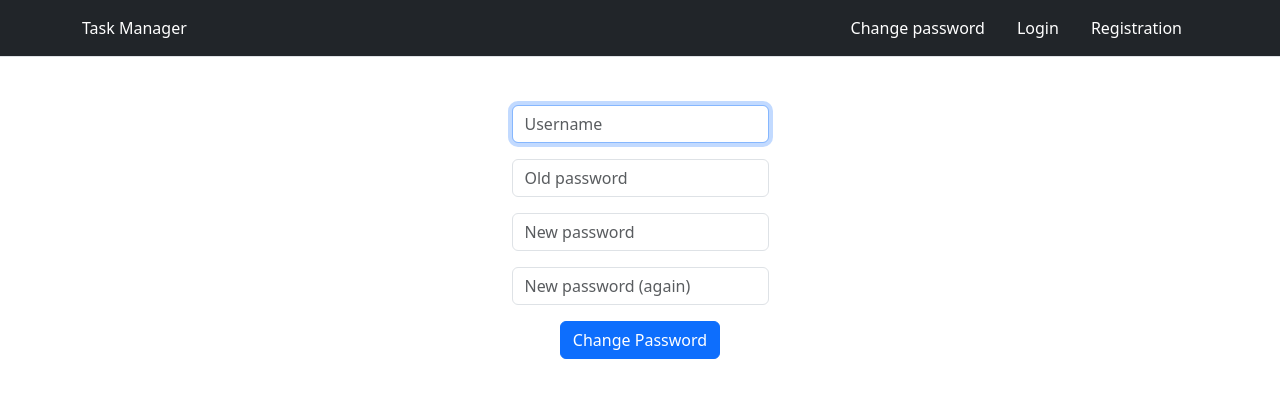
After one commit to KirylDorakh/task_manager, a Flask app: page /change_password in a window 1280 px wide. The commit adds this page. Shown: the top 398 px of the page. Run offline with Flask 3, Linux system fonts and the light colour scheme.

Commit message:
Change password logic and page

```diff
--- a/run.py
+++ b/run.py
@@ -143,9 +143,78 @@ def register():
         return render_template("register.html")
 
 
-@app.route("/test")
-def test():
-    return render_template("test.html")
+@app.route("/change_password", methods=["GET", "POST"])
+def change_password():
+
+    # If method POST
+    if request.method == "POST":
+
+        # If user is not log in
+        if not session.get("username"):
+            username = request.form.get("username")
+
+            # Ensure username was submitted
+            if not username:
+                return render_template("change_password.html",  apology="Please, write an username")
+
+            # Query database for user's information
+            user = User.query.filter_by(username=username).first()
+
+            # Ensure username exists
+            if not user:
+                return render_template("change_password.html",  apology="Please, write a correct username")
+
+        else:
+            user = User.query.filter_by(username=session["username"]).first()
+
+            # Ensure username exists
+            if not user:
+                return render_template("change_password.html",  apology="Invalid user")
+
+        old_password = request.form.get("old_password")
+        new_password = request.form.get("new_password")
+        confirmation = request.form.get("confirmation")
+
+        # Ensure old password was submitted
+        if not old_password:
+            return render_template("change_password.html",  apology="must provide old password")
+
+        # Ensure old password is correct
+        elif not user.check_password(old_password):
+            return render_template("change_password.html",  apology="invalid old password")
+
+        # Ensure mew password was submitted
+        elif not new_password:
+            return render_template("change_password.html",  apology="must provide new password")
+
+        # Ensure confirmation was submitted
+        elif not confirmation:
+            return render_template("change_password.html",  apology="must provide confirmation of new password")
+
+        # Ensure new password and confirmation match
+        elif new_password != confirmation:
+            return render_template("change_password.html",  apology="new password and new password confirmation don't match")
+
+
+        # Change password and commit the update
+        try:
+            user.set_password(new_password)
+            db.session.commit()
+        except Exception as e:
+            db.session.rollback()
+            return render_template("change_password.html",  apology="DB error: " + str(e))
+        else:
+            # Logout user
+            session.clear()
+            # Redirect to login page
+            return render_template("login.html", success="Password was changed! Please log in with your new password")
+
+    # If method GET and user is logged in
+    elif session.get("username"):
+        return render_template("change_password.html")
+
+    # If method GET and user is not logged in
+    return render_template("change_password.html")
 
 
 if __name__ == '__main__':
--- /dev/null
+++ b/templates/change_password.html
@@ -0,0 +1,34 @@
+{% extends "layout.html" %}
+
+{% block title %}
+    Change password
+{% endblock %}
+
+{% block main %}
+    <form action="/change_password" method="post">
+        {% if not session.get("username") %}
+            <div class="mb-3">
+                <input autocomplete="off" autofocus class="form-control mx-auto w-auto" name="username" placeholder="Username" type="text">
+            </div>
+            <div class="mb-3">
+                <input autocomplete="off" class="form-control mx-auto w-auto" name="old_password" placeholder="Old password" type="password">
+            </div>
+        {% else %}
+            <div class="mb-3">
+                <input autocomplete="off" autofocus class="form-control mx-auto w-auto" name="old_password" placeholder="Old password" type="password">
+            </div>
+        {% endif %}
+        <div class="mb-3">
+            <input class="form-control mx-auto w-auto" name="new_password" placeholder="New password" type="password">
+        </div>
+        <div class="mb-3">
+            <input class="form-control mx-auto w-auto" name="confirmation" placeholder="New password (again)" type="password">
+        </div>
+        <button class="btn btn-primary" type="submit">Change Password</button>
+    </form>
+    {% if apology %}
+        <div class="alert alert-danger mt-3" role="alert">
+            <p>{{ apology }}</p>
+        </div>
+    {% endif %}
+{% endblock %}
--- a/templates/layout.html
+++ b/templates/layout.html
@@ -35,12 +35,21 @@
                       Tasks
                     </a>
                   </li>
-                  <li >
-                    <a href="/logout" class="nav-link text-white" >
-                      Log Out
+                  <li class="nav-item dropdown">
+                    <a class="nav-link dropdown-toggle text-white" href="#" id="userDropdown" role="button" data-bs-toggle="dropdown" aria-expanded="false">
+                      {{ session.get("username") }}
+                    </a>
+                    <ul class="dropdown-menu" aria-labelledby="userDropdown">
+                      <li><a class="dropdown-item" href="/change_password">Change password</a></li>
+                      <li><a class="dropdown-item" href="/logout">Logout</a></li>
+                    </ul>
+                  </li>
+                  {% else %}
+                  <li>
+                    <a href="/change_password" class="nav-link text-white">
+                      Change password
                     </a>
                   </li>
-                  {% else %}
                   <li>
                     <a href="/login" class="nav-link text-white">
                       Login
@@ -65,6 +74,9 @@
         <footer class="mb-5">
 
         </footer>
+
+        <script src="https://cdn.jsdelivr.net/npm/bootstrap@5.3.3/dist/js/bootstrap.bundle.min.js" integrity="sha384-YvpcrYf0tY3lHB60NNkmXc5s9fDVZLESaAA55NDzOxhy9GkcIdslK1eN7N6jIeHz" crossorigin="anonymous"></script>
+
     </body>
 
 </html>
--- a/templates/login.html
+++ b/templates/login.html
@@ -18,5 +18,9 @@
         <div class="alert alert-danger mt-3" role="alert">
             <p>{{ apology }}</p>
         </div>
+    {% elif success %}
+        <div class="alert alert-success mt-3" role="alert">
+            <p>{{ success }}</p>
+        </div>
     {% endif %}
 {% endblock %}
```
Also changed, not shown: templates/test.html (deleted, +0 -11 lines), 1 other file.
